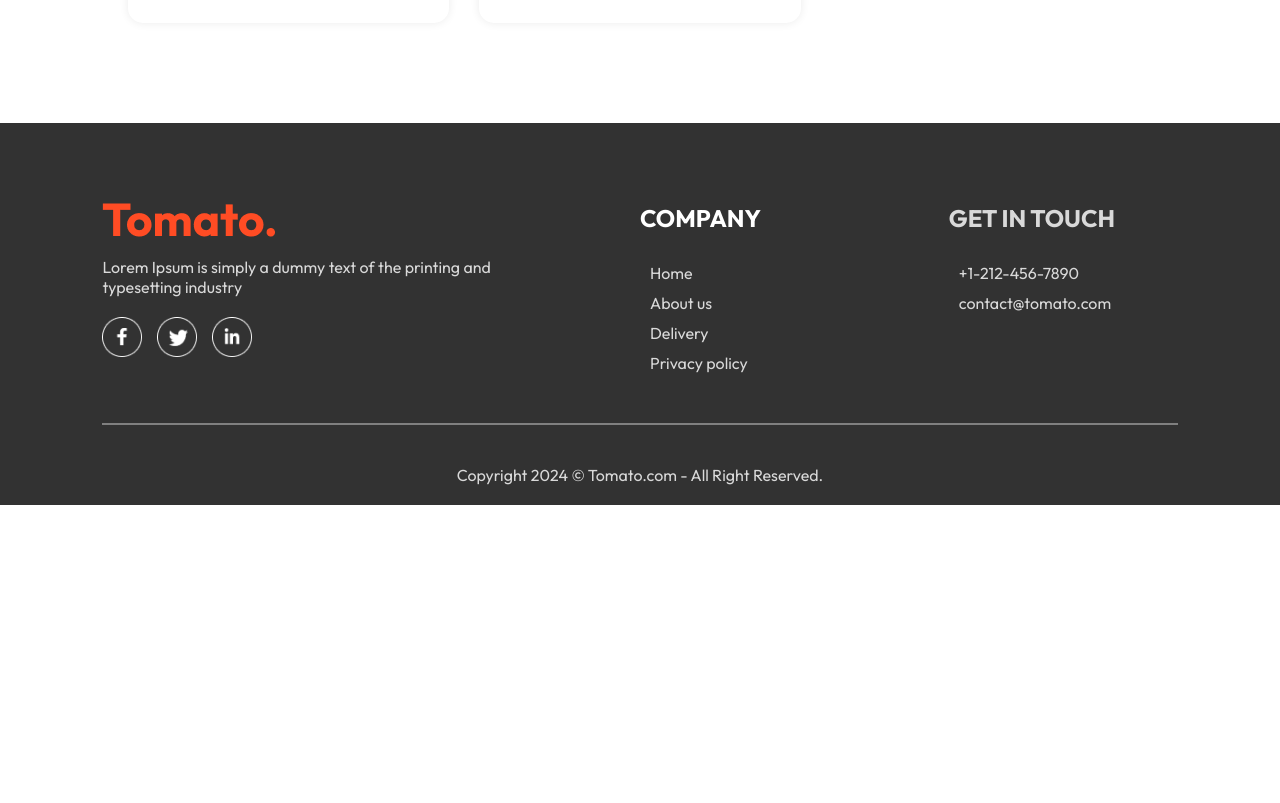
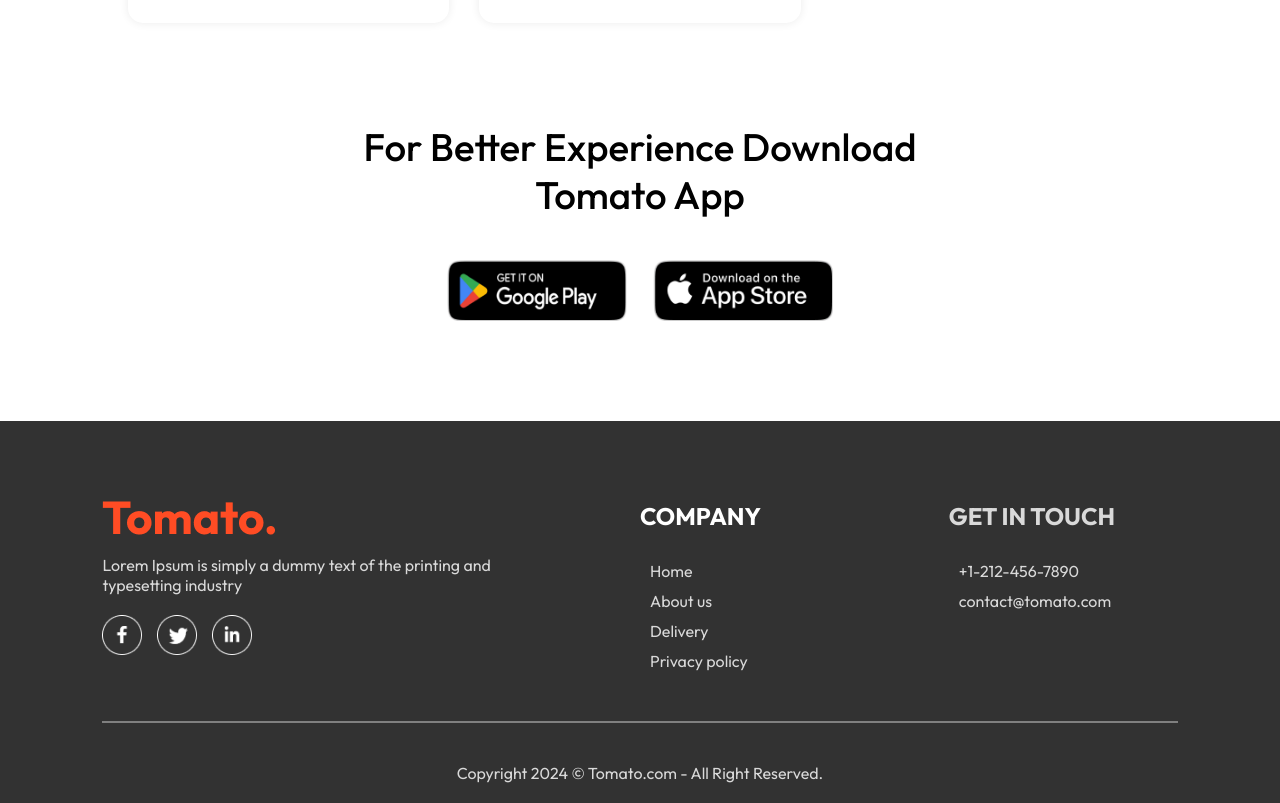
Before and after one commit to siddhartha-creator/Food-Delivery-App, a React (Vite) app in the folder frontend/: page / in a window 1280 px wide. Shown: the part 5940-6743 px from the top of the page. Before the commit the page ends 6445 px from the top, so only its background shows below. Built offline with nearby package versions, Linux system fonts and the light colour scheme.

Commit message:
Update Home.jsx

```diff
--- a/frontend/src/pages/Home/Home.jsx
+++ b/frontend/src/pages/Home/Home.jsx
@@ -3,6 +3,7 @@ import './Home.css'
 import Header from '../../components/Header/Header'
 import ExploreMenu from '../../components/ExploreMenu/ExploreMenu'
 import FoodDisplay from "../../components/FoodDisplay/FoodDisplay";
+import AppDownload from "../../components/AppDownload/AppDownload";
 
 const Home = () => {
 
@@ -13,6 +14,7 @@ const Home = () => {
       <Header/>
       <ExploreMenu category={category} setCategory={setCategory} />
       <FoodDisplay category={category}/>
+      <AppDownload/>
     </div>
   )
 }
```
